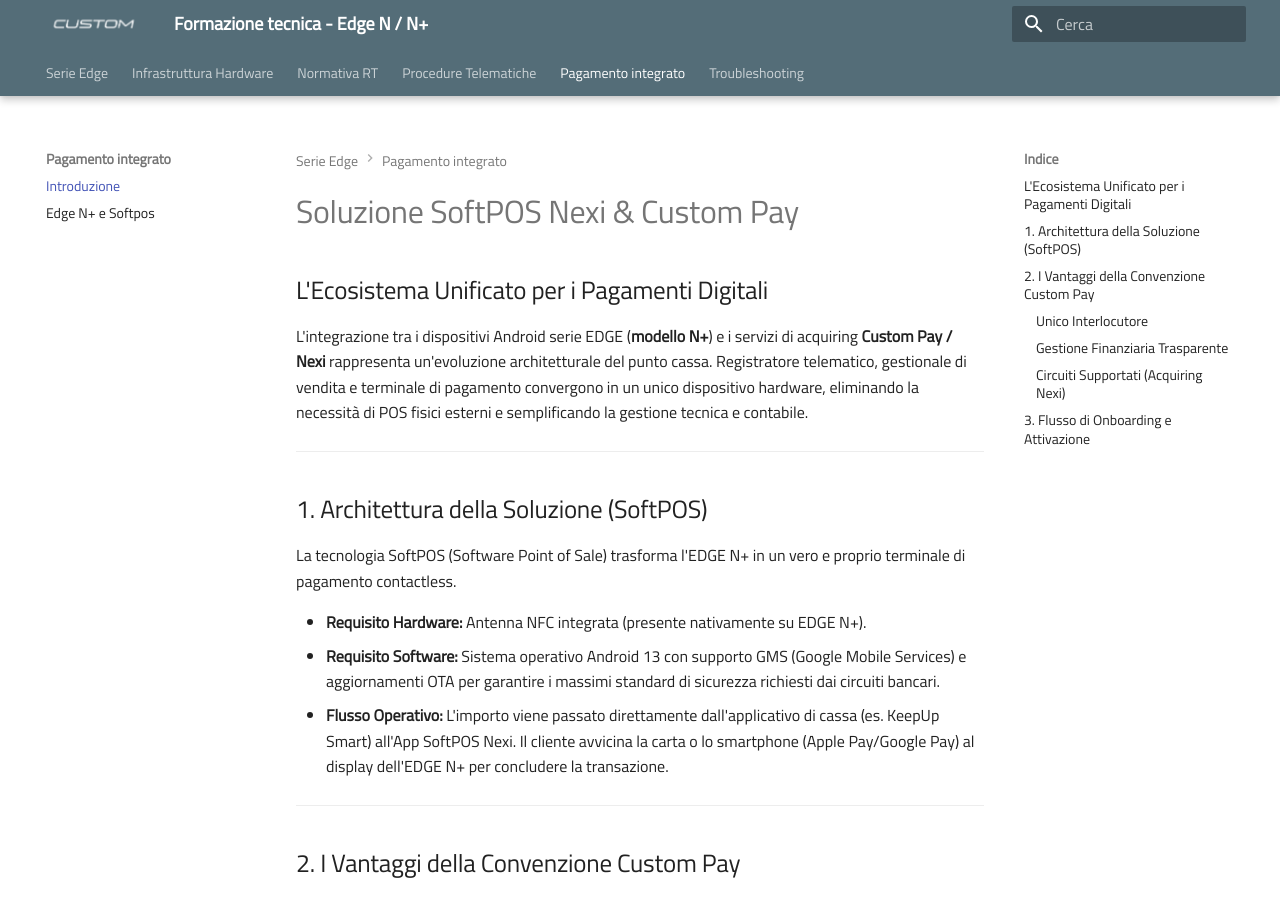
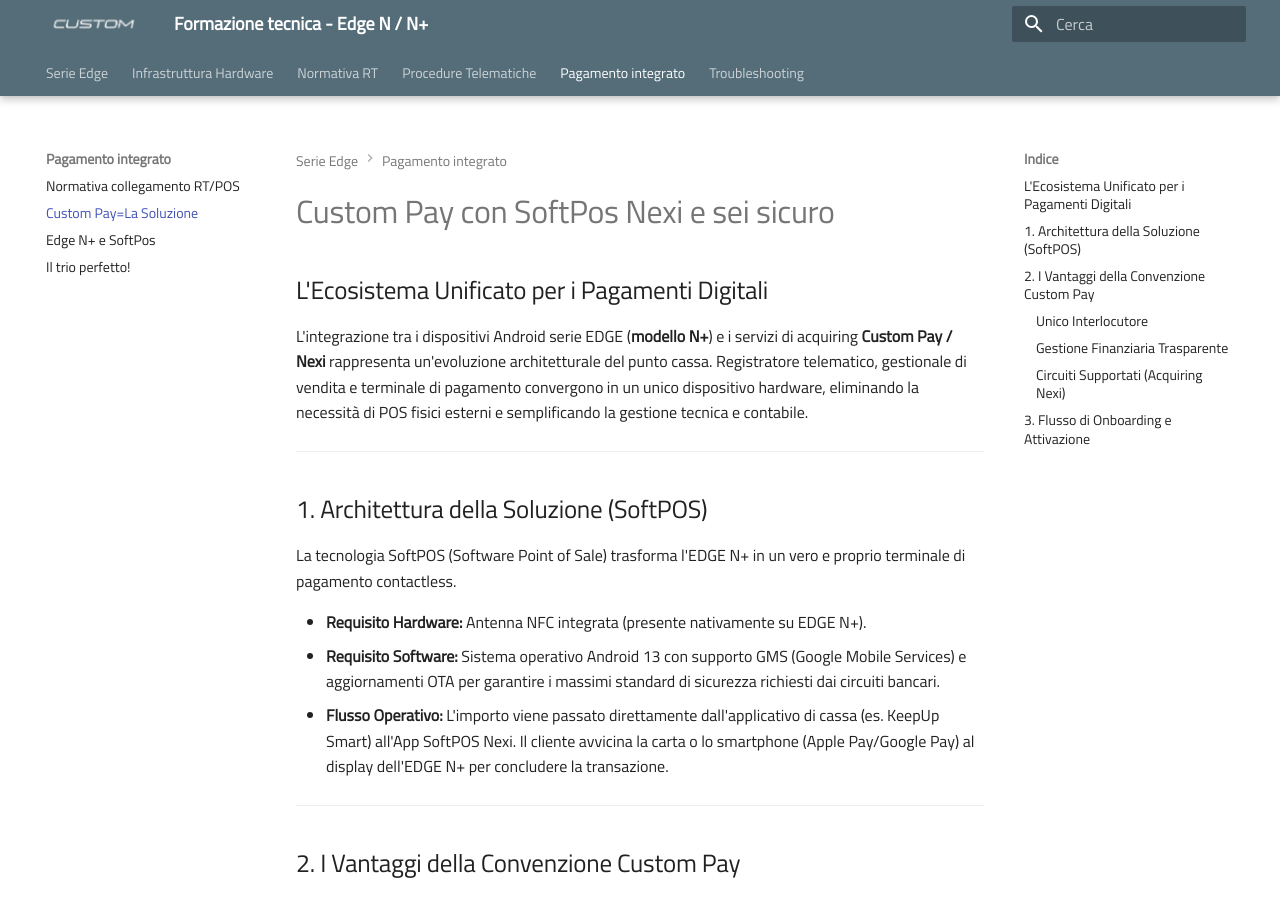
Before and after one commit to ivanrobuschi-custom/corso-tecnico-edge-n, an MkDocs documentation site: the page built from docs/softpos.md, in a window 1280 px wide and 900 px high. Built offline with MkDocs 1.6.1 and Material for MkDocs 9.7.7, drawn with Linux system fonts in a browser that asks for light colours; some of the changed text lies outside the part shown.

Commit message:
qr rtpos

```diff
--- a/docs/softpos.md
+++ b/docs/softpos.md
@@ -1,4 +1,4 @@
-# Soluzione SoftPOS Nexi & Custom Pay
+# Custom Pay con SoftPos Nexi e sei sicuro
 ## L'Ecosistema Unificato per i Pagamenti Digitali
 
 L'integrazione tra i dispositivi Android serie EDGE (**modello N+**) e i servizi di acquiring **Custom Pay / Nexi** rappresenta un'evoluzione architetturale del punto cassa.
--- a/mkdocs.yml
+++ b/mkdocs.yml
@@ -67,8 +67,10 @@
           - Normativa vp: verifiap.md
           - Procedura vp: proceduravp.md
   - Pagamento integrato:
-      - Introduzione: softpos.md
-      - Edge N+ e Softpos: softposedge.md
+      - Normativa collegamento RT/POS: scambio.md
+      - Custom Pay=La Soluzione: softpos.md
+      - Edge N+ e SoftPos: softposedge.md
+      - Il trio perfetto!: kusedge.md
   - Troubleshooting:
       - trouble.md
       - Reset 1: reset1.md
```
Also changed, not shown: docs/scambio.md (added, +42 -0 lines), docs/assets/images/qrcode_RT_POS.png (added), docs/assets/images/qrcode_edgeN.png (added), docs/kusedge.md (added).
